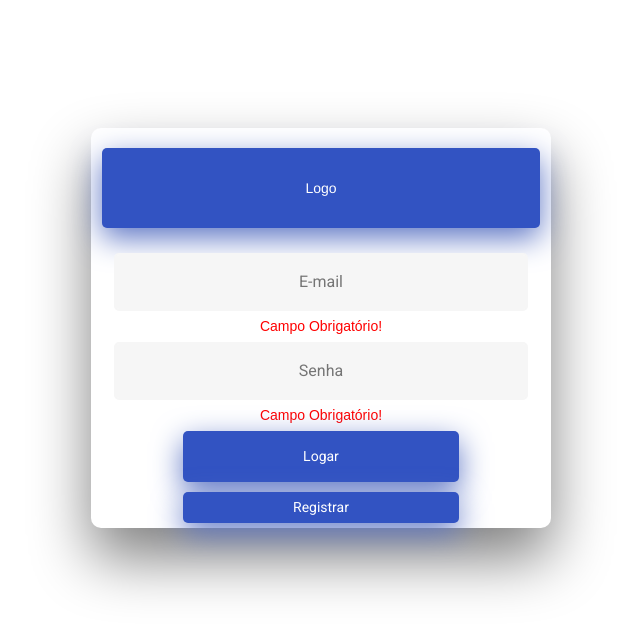
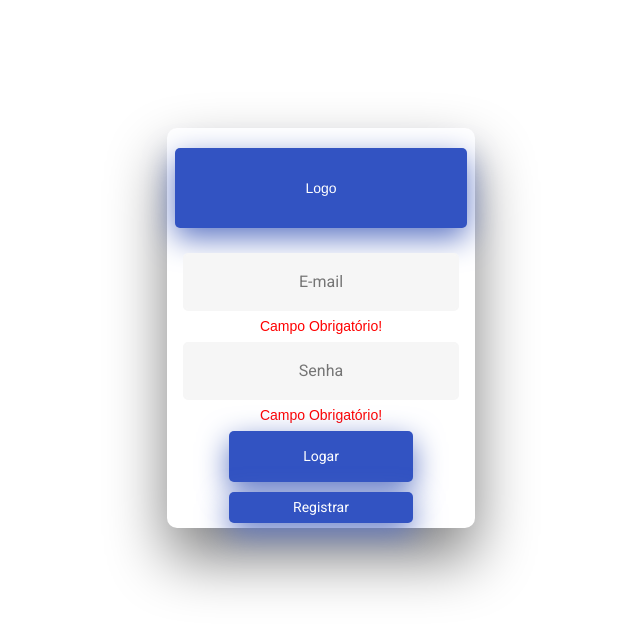
Before and after one commit to MiguelMartinazzo/reviewMaster, an Angular app: page /login in a window 1280 px wide. Shown: the top 634 px of the page, without its empty margins (319-959 px from the left). Built offline with nearby package versions, Linux system fonts and the light colour scheme.

Commit message:
Arrumando largura da caixa de login

```diff
--- a/src/app/pages/login/login.component.scss
+++ b/src/app/pages/login/login.component.scss
@@ -9,7 +9,7 @@
         background-color: #fff;
         box-shadow: 0 30px 60px 0 gray;
         text-align: center;
-        width: 45%;
+        width: 30%;
         height: 400px;
         transition: all 0.5s ease-in-out;
     }
```
